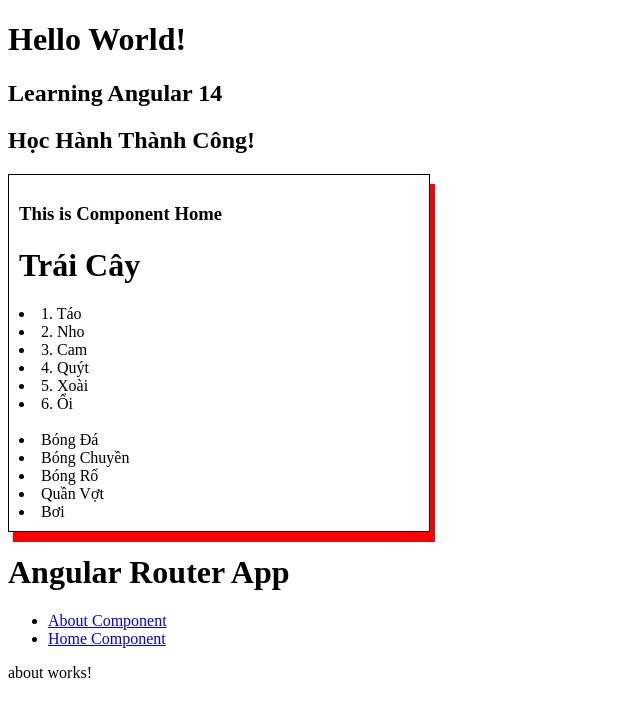
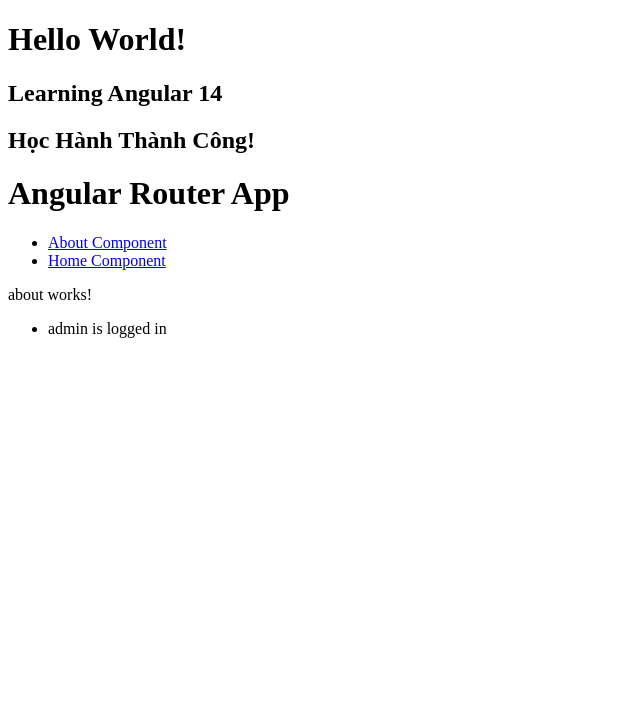
Before and after one commit to DDT13163/Angular_Demo, an Angular app: page /about in a window 1280 px wide. Shown: the top 716 px of the page, without its empty margins (0-640 px from the left). Built offline with nearby package versions, Linux system fonts and the light colour scheme.

Commit message:
learn about ngSwitch

```diff
--- a/src/app/about/about.component.html
+++ b/src/app/about/about.component.html
@@ -1 +1,13 @@
 <p>about works!</p>
+<ul [ngSwitch]="loginName">
+    <li *ngSwitchCase="'user'">
+        <p>User is logged in</p>
+    </li>
+    <li *ngSwitchCase="'admin'">
+        <p>admin is logged in</p>
+        <!-- <app-home id="test2"></app-home>    -->
+    </li>
+    <li *ngSwitchDefault>
+        <p>Please choose login name</p>
+    </li>
+</ul>
--- a/src/app/about/about.component.ts
+++ b/src/app/about/about.component.ts
@@ -7,6 +7,8 @@
 })
 export class AboutComponent implements OnInit {
 
+  public loginName = 'admin';
+
   constructor() { }
 
   ngOnInit(): void {
--- a/src/app/app.component.html
+++ b/src/app/app.component.html
@@ -1,7 +1,6 @@
 <h1>Hello World!</h1>
 <h2>Learning Angular 14</h2>
 <h2>Học Hành Thành Công!</h2>
-<app-home></app-home>
 <h1>Angular Router App</h1>
 <!-- This nav gives you links to click, which tells the router which route to use (defined in the routes constant in  AppRoutingModule) -->
 <nav>
--- a/src/app/home/home.component.html
+++ b/src/app/home/home.component.html
@@ -1,11 +1,11 @@
 <div class="test">
     <h3>This is Component Home</h3>
     <h1>Trái Cây</h1>
-    <div *ngFor="let trai of traiCay; let i = index">
+    <!-- <div *ngFor="let trai of traiCay; let i = index">
         <li>{{ i + 1 }}. {{ trai }}</li>
     </div>
     <br>
     <div *ngFor="let tt of theThao">
         <li>{{ tt }}</li>
-    </div>
+    </div> -->
 </div>
--- a/src/app/home/home.component.ts
+++ b/src/app/home/home.component.ts
@@ -6,8 +6,8 @@
   styleUrls: ['./home.component.scss']
 })
 export class HomeComponent implements OnInit {
-  traiCay = ['Táo', 'Nho', 'Cam', 'Quýt', 'Xoài', 'Ổi'];
-  theThao = ['Bóng Đá', 'Bóng Chuyền', 'Bóng Rổ', 'Quần Vợt', 'Bơi'];
+  // traiCay = ['Táo', 'Nho', 'Cam', 'Quýt', 'Xoài', 'Ổi'];
+  // theThao = ['Bóng Đá', 'Bóng Chuyền', 'Bóng Rổ', 'Quần Vợt', 'Bơi'];
   constructor() { }
 
   ngOnInit(): void {
```
Also changed, not shown: src/app/home/home.component.scss (line endings or trailing spaces).
